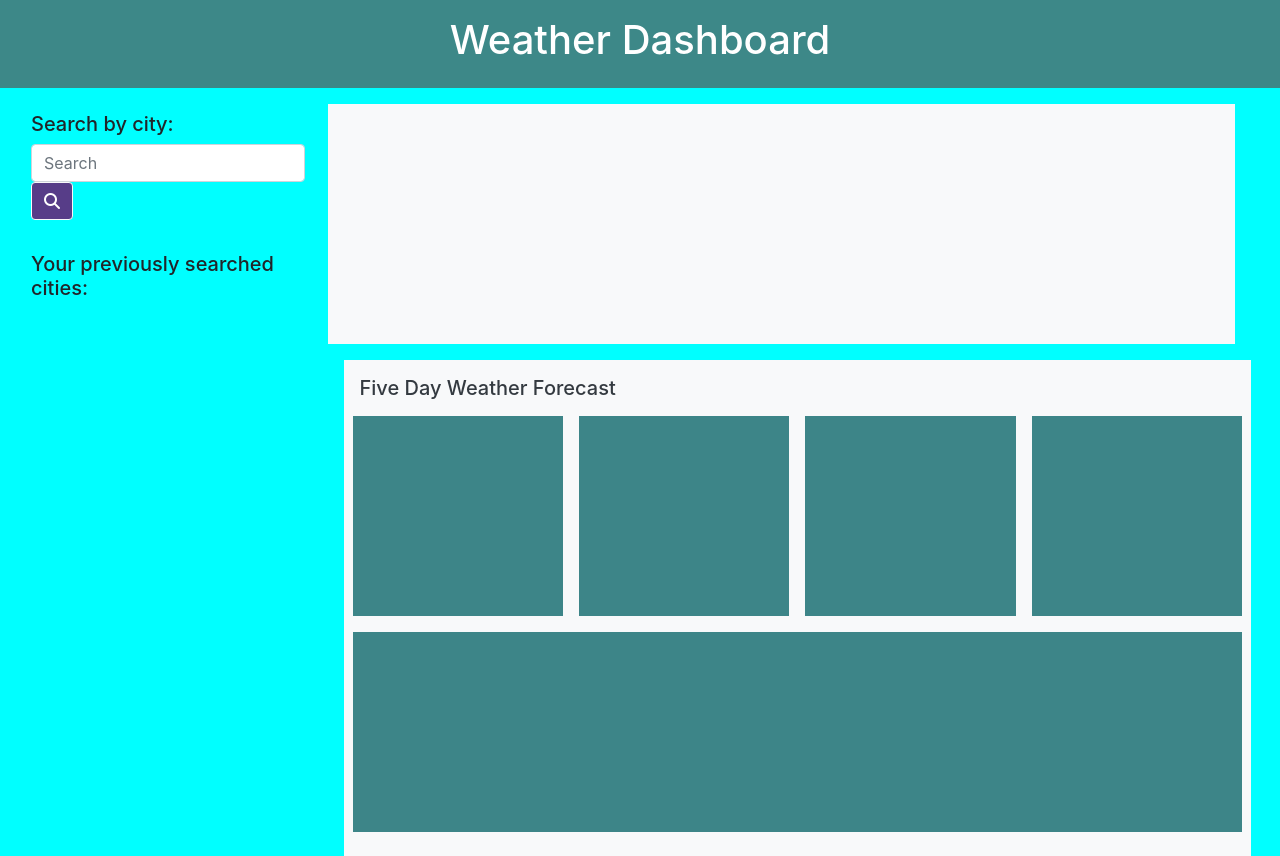
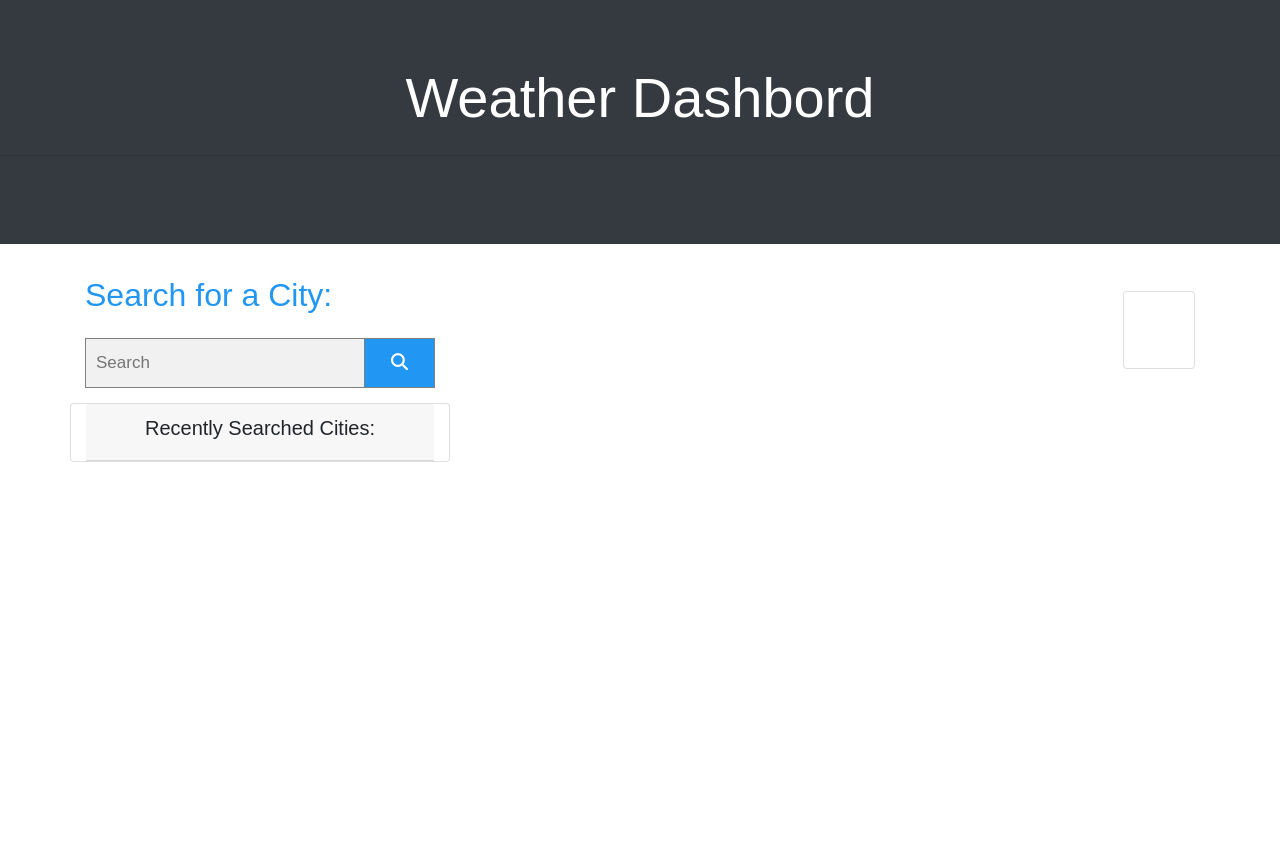
Before and after one commit to Lajaynees/weather-app, a plain HTML site: page index.html in a window 1280 px wide. After the commit the page ends 800 px from the top, so only its background shows below. Drawn offline with nearby package versions, Linux system fonts and the light colour scheme; files that its build step writes are made by us from their sources; a web font is replaced by a local one.

Commit message:
updated html/css styles to match

```diff
--- a/index.html
+++ b/index.html
@@ -4,97 +4,87 @@
 <head>
     <meta charset="UTF-8">
     <meta name="viewport" content="width=device-width, initial-scale=1.0">
-    <meta http-equiv="X-UA-Compatible" content="ie=edge">
-    <title>Document</title>
-
-    <link rel="stylesheet" href="https://stackpath.bootstrapcdn.com/bootstrap/4.3.1/css/bootstrap.min.css"
-        integrity="sha384-ggOyR0iXCbMQv3Xipma34MD+dH/1fQ784/j6cY/iJTQUOhcWr7x9JvoRxT2MZw1T" crossorigin="anonymous">
-    <link href="style.css" rel="stylesheet" type="text/css">
-    <script src="https://kit.fontawesome.com/4439e3b362.js" crossorigin="anonymous"></script>
-    <link href="https://fonts.googleapis.com/css?family=Open+Sans+Condensed:300&display=swap" rel="stylesheet">
-
+    <link href="https://fonts.googleapis.com/css?family=Knewave&display=swap" rel="stylesheet">
+    <link rel="stylesheet" href="./style/style.css">
+    <link rel="stylesheet" href="https://stackpath.bootstrapcdn.com/bootstrap/4.4.1/css/bootstrap.min.css"
+        integrity="sha384-Vkoo8x4CGsO3+Hhxv8T/Q5PaXtkKtu6ug5TOeNV6gBiFeWPGFN9MuhOf23Q9Ifjh" crossorigin="anonymous">
+    <script src="https://ajax.googleapis.com/ajax/libs/jquery/3.4.1/jquery.min.js"></script>
+    <title>Weather Dashbord</title>
 </head>
 
 <body>
-    <header id="page_header" class="container-fluid  pt-3 pb-3 text-center">
-        <h1 class="text-white">Weather Dashboard</h1>
-    </header>
-
-    <div class="container-fluid row">
-        <div class="col-3 left_div justify-content-center pt-3">
-            <div class="search_div mb-4">
-                <h5 class="justify-content-center pt-2 pl-3">Search by city: </h5>
-                <form class="form-inline my-2 my-lg-0 mt-3 ml-3">
-                    <input class="form-control mr-sm-2 float-left" type="search" placeholder="Search" id="search_bar"
-                        aria-label="Search">
-                    <button id="searchbtn" class="btn btn-primary btn-outline-light my-2 my-sm-0" type="button"><i
-                            class="fas fa-search"></i></button>
-                </form>
-            </div>
-            <h5 class="justify-content-center pt-2 pl-3">Your previously searched cities: </h5>
-            <div class="container my-3 col-12" id="searched_cities_container">
-
+    <header>
+        <div class="row">
+            <div class="col-lg-12 col-md-12 col-xs-12">
+                <div class="jumbotron jumbotron-fluid bg-dark">
+                    <h1 class="display-4">Weather Dashbord</h1>
+                    <hr class="my-4">
+                </div>
             </div>
         </div>
-
-
-
-        <div class="today_weather col-9 pt-3">
-            <div class="bg-light p-3">
-                <h2 class="justify-content-center text-dark" id="name_of_city"></h2>
+    </header>
+    <div class="container">
+        <div class="row">
+            <div class="col-md-4 col-xs-6 text-center" id="aside">
                 <div class="row">
-                    <div class="col-6">
-                        <p id="today_temp"></p>
-                        <p id="today_humidity"></p>
-                        <p id="today_wind_speed"></p>
-
+                    <div class="h2-text col-md-12 col-xs-6">
+                        <h2>Search for a City:</h2>
+                    </div>
+                    <div class="col-md-12 col-xs-6">
+                        <form class="search-form" id="form">
+                            <input class="search-bar input" type="text" placeholder="Search" name="search1" id="form-input">
+                            <button class="search-city" type="submit" id="submit-button">
+                                <i class="fa fa-search" id="search-icon"></i>
+                            </button>
+                        </form>
+                    </div>
+                </div>
+                <div class="row">
+                    <div class="card col-md-12 col-xs-6" id="cities-card">
+                        <div class="card-header" data-spy="scroll" data-target="#list-example" data-offset="0" class="scrollspy-example">
+                            <h5>Recently Searched Cities:</h5>
+                        </div>
+                        <ul class="list-group list-group-flush featured-cities">
+                        </ul>
                     </div>
                 </div>
             </div>
-
-            <div class="five-day-div bg-light p-3 m-3 w-100">
-                <div class="bg-light">
-                    <h5 class="text-dark">Five Day Weather Forecast</h5>
-                </div>
-                <div class="row justify-content-center">
-                    <div id="day0" class="card-body mx-2 my-2">
-                        <h5 id="0date"></h5>
-                        <p id="0five_day_temp"></p>
-                        <p id="0five_day_humidity"></p>
-
-                    </div>
-                    <div id="day1" class="card-body mx-2 my-2">
-                        <h5 id="1date"></h5>
-                        <p id="1five_day_temp"></p>
-                        <p id="1five_day_humidity"></p>
-
-                    </div>
-                    <div id="day2" class="card-body mx-2 my-2">
-                        <h5 id="2date"></h5>
-                        <p id="2five_day_temp"></p>
-                        <p id="2five_day_humidity"></p>
-
-                    </div>
-                    <div id="day3" class="card-body mx-2 my-2">
-                        <h5 id="3date"></h5>
-                        <p id="3five_day_temp"></p>
-                        <p id="3five_day_humidity"></p>
-
-                    </div>
-                    <div id="day4" class="card-body mx-2 my-2">
-                        <h5 id="4date"></h5>
-                        <p id="4five_day_temp"></p>
-                        <p id="4five_day_humidity"></p>
-
+            <div class="col-md-8 col-xs-6">
+                <div class="row">
+                    <div class="col-lg-12" id="forecast-div">
+                        <div class="card" id="results-card">
+                            <div class="card-body results">
+                                <h5 class="card-title">
+                                    <div class="city-name"></div>
+                                </h5>
+                                <h6 class="card-subtitle mb-2 text-muted">
+                                    <div class="date"></div>
+                                </h6>
+                                <div class="conditions"></div>
+                                <div class="wind"></div>
+                                <div class="humidity"></div>
+                                <div class="temp-C"></div>
+                                <div class="uv-index"></div>
+                            </div>
+                        </div>
                     </div>
                 </div>
             </div>
         </div>
     </div>
-    </div>
-
+    <script src="https://cdnjs.cloudflare.com/ajax/libs/moment.js/2.24.0/moment-with-locales.min.js" integrity="sha256-AdQN98MVZs44Eq2yTwtoKufhnU+uZ7v2kXnD5vqzZVo=" crossorigin="anonymous"></script>
+    <script src="./scripts/script.js"></script>
+    <script src="https://code.jquery.com/jquery-3.4.1.slim.min.js"
+        integrity="sha384-J6qa4849blE2+poT4WnyKhv5vZF5SrPo0iEjwBvKU7imGFAV0wwj1yYfoRSJoZ+n"
+        crossorigin="anonymous"></script>
+    <script src="https://cdn.jsdelivr.net/npm/popper.js@1.16.0/dist/umd/popper.min.js"
+        integrity="sha384-Q6E9RHvbIyZFJoft+2mJbHaEWldlvI9IOYy5n3zV9zzTtmI3UksdQRVvoxMfooAo"
+        crossorigin="anonymous"></script>
+    <script src="https://stackpath.bootstrapcdn.com/bootstrap/4.4.1/js/bootstrap.min.js"
+        integrity="sha384-wfSDF2E50Y2D1uUdj0O3uMBJnjuUD4Ih7YwaYd1iqfktj0Uod8GCExl3Og8ifwB6"
+        crossorigin="anonymous"></script>
     <script src="https://cdnjs.cloudflare.com/ajax/libs/jquery/3.2.1/jquery.min.js"></script>
-    <script src="script.js"></script>
+    <script src="https://kit.fontawesome.com/f4f5161724.js" crossorigin="anonymous"></script>
 </body>
 
 </html>
--- a/script.js
+++ b/script.js
@@ -30,6 +30,8 @@ for(let i = 0; i < saved.length; i++){
 let container = document.getElementById("searched_cities_container")
 let cityEl =document.createElement("button")
 cityEl.textContent = city
+cityEl.addEventListener("click",function(){
+})
 container.appendChild(cityEl)
 }
 
@@ -74,13 +76,16 @@ displaySavedCities()
 tempEl.textContent = "Temperature: " + data.current.temp + "*F"
 
 var humidEl = document.getElementById("today_humidity")
-humidEl.textContent = "Humidity: " + data.current.humid + "%"
+humidEl.textContent = "Humidity: " + data.main.current.humid + "%"
 
 var windEL = document.getElementById("today_wind_speed")
 windEl.textContent = "Wind Speed: " + data.wind.speed + " MPH"
 
 var uvEL = document.getElementById("today_UV")
 uvEL.textContent = "UV Index: "
+
+
+
 
 
 
@@ -99,5 +104,5 @@ uvEL.textContent = "UV Index: "
   //event listner
   submitBtn.addEventListener("click", getWeather)
   cityEl.addEventListener("click",function(){
-    // console.log("hello")
+
     })
--- a/style.css
+++ b/style.css
@@ -1,39 +1,103 @@
-body{
-background-color: aqua;
-height: 350px;
-background-position: center;
-background-repeat: none;
-background-size: cover;
-
-}
-.row>*{
-  display:block;
-  height:200px ;
-  width:200px ;
-  justify-content:center;
-}
-#page_header{
-  text-align: center;
-  background-color:#3d8888;
-  font-family: Cambria, Cochin, Georgia, Times, 'Times New Roman', serif
-  color white;
-
+* {
+  box-sizing: border-box;
+  font-family: Arial, Helvetica, sans-serif;
 }
 
-.left_div{
-  height: 100%;
+h1 {
+  font-size: 30px;
+  text-align: center;
+  color: white;
+  font-weight: bold;
 }
 
-.card-body{
-  background-color: #3d8588;
+h2 {
+  font-size: 10px;
+  text-align: left;
+  color: #2196f3;
+  font-weight: bold;
+}
+
+h4 {
+  font-weight: bold;
+  text-align: center;
+}
+
+h5 {
+  font-weight: bold;
+}
+
+#form,
+#cities-card {
+  margin: 15px 0;
+}
+
+form.search-form input {
+  float: left;
+  padding: 10px;
+  font-size: 17px;
+  border: 1px solid grey;
+  width: 80%;
+  height: 50px;
+  background: #f1f1f1;
+}
+
+#submit-button {
+  float: right;
+  padding: 10px;
+  font-size: 17px;
+  border: 1px solid grey;
+  width: 20%;
+  height: 50px;
+  background: #2196f3;
+  color: white;
+  border-left: none;
+  cursor: pointer;
+}
+
+#submit-button:hover {
+  background: #0b7dda;
+  cursor: pointer;
+}
+
+#search-icon {
+  font-size: 17px;
   color: white;
 }
 
-#searchbtn{
-  background-color: #573d88;
-  color: white;
-  font-family: Cambria, Cochin, Georgia, Times, 'Times New Roman', serif
-  border-radius 2px;
+.list-group-flush:hover:not(.header) {
+  background-color: lightgrey;
+}
 
+#aside {
+  width: 20rem;
+}
 
+.searched-Cities {
+  cursor: pointer;
 }
+
+.searched-Cities:hover {
+  background-color: azure;
+  cursor: pointer;
+}
+
+.searched-Cities:active {
+  background-color: azure;
+  color: grey;
+  cursor: pointer;
+}
+
+#results-card {
+  margin: 15px 0;
+  float: right;
+}
+
+#forecast-div {
+  left: 250x;
+  right: 0;
+}
+
+.results {
+  padding: 15px;
+  margin: 15px;
+}
```
